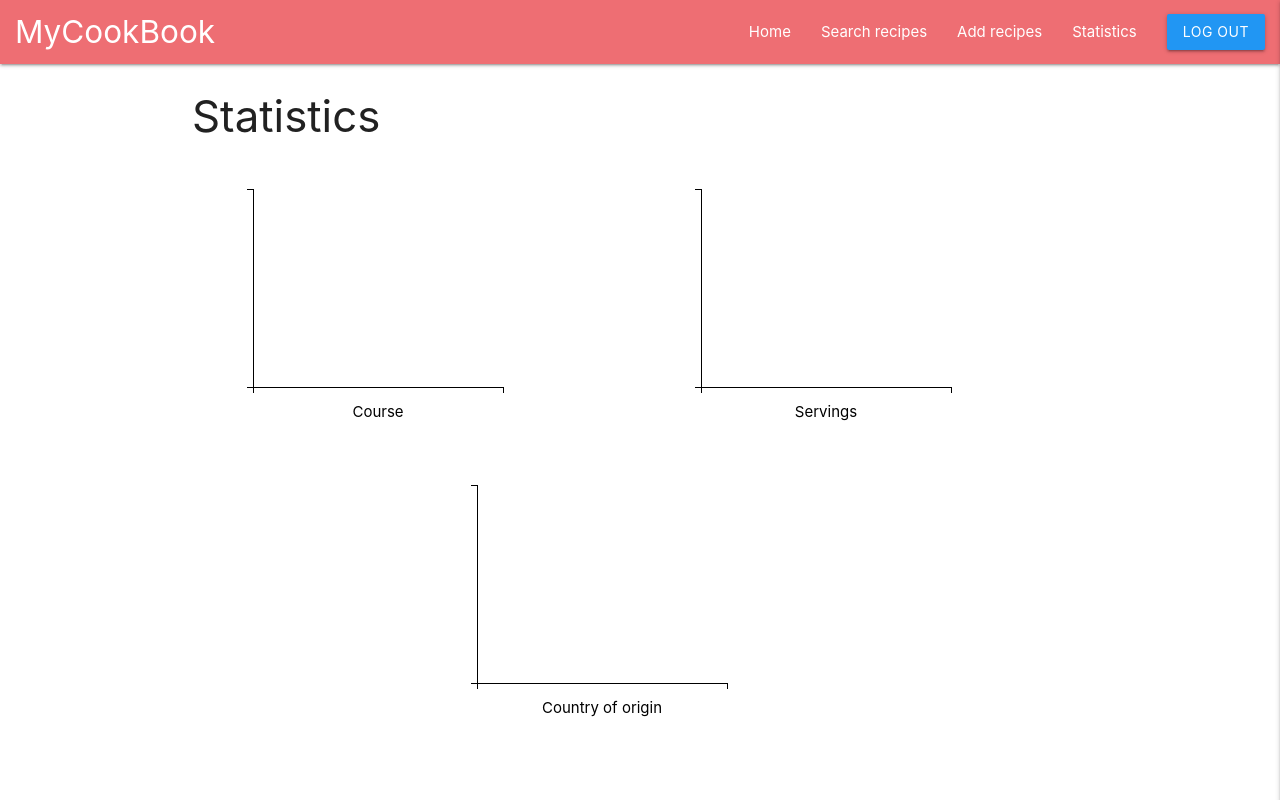
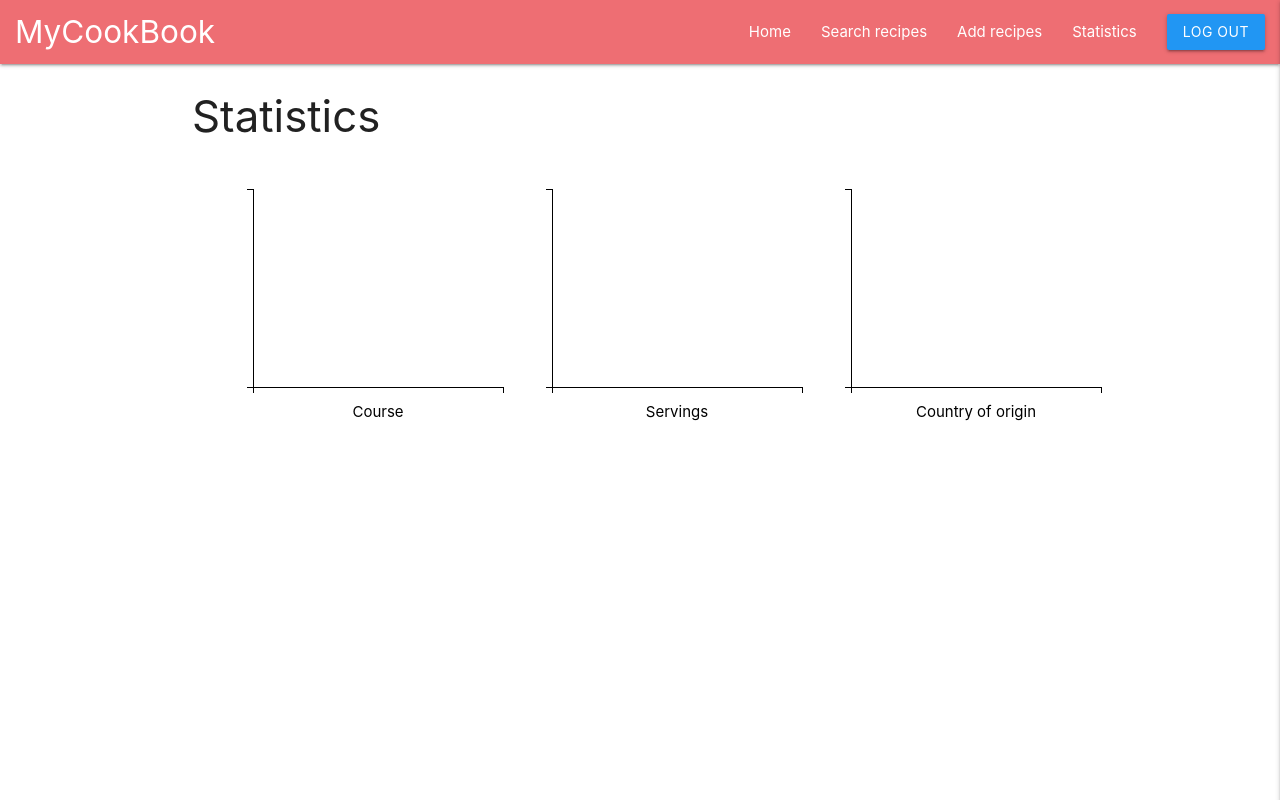
Before and after one commit to benhasselgren/data-centric-milestone, a Flask app: a page that uses templates/recipe_stats.html in a window 1280 px wide. Run offline with Flask 2, Linux system fonts and the light colour scheme; data that the repository does not hold is empty; some libraries are stand-ins or nearby versions.

Commit message:
changed graphs

```diff
--- a/static/export_recipes.csv
+++ b/static/export_recipes.csv
@@ -1,3 +1,4 @@
 Name,Description,Cookingtime,Servings,Course,CountryOfOrigin
 Spaghetti Bolognese,An italian dish,120,2,Main,Italy
-Beans on Toast,Beans,20,3,main,England
+Beans on Toast,Beans,20,3,Main,England
+Macaroni Cheese,A chessy pasta,120,7,main,America
--- a/templates/recipe_stats.html
+++ b/templates/recipe_stats.html
@@ -5,21 +5,19 @@
     <h3>Statistics</h3>
   </div>
   <div class="row">
-    <div class="col s12 m6 l6 offset-m3">
+    <div class="col s12 m6 l6 xl4 offset-m3">
       <div id="course-balance">
 
       </div>
     </div>
-    <div class="col s12 m6 l6 offset-m3">
+    <div class="col s12 m6 l6 xl4 offset-m3">
       <div id="servings-balance">
 
       </div>
     </div>
-  </div>
-</div>
-<div class="row">
-  <div class="col s12 m6 l6 offset-l3 offset-m3">
-    <div id="country-origin-balance">
+    <div class="col s12 m6 l6 xl4 offset-m3">
+      <div id="country-origin-balance">
+      </div>
     </div>
   </div>
 </div>
@@ -63,7 +61,7 @@
     .x(d3.scale.ordinal())
     .xUnits(dc.units.ordinal)
     .xAxisLabel("Course")
-    .yAxis().ticks(30);
+    .yAxis().ticks(2);
   }
 
   function show_servings_balance(ndx) {
@@ -80,7 +78,7 @@
     .x(d3.scale.ordinal())
     .xUnits(dc.units.ordinal)
     .xAxisLabel("Servings")
-    .yAxis().ticks(20);
+    .yAxis().ticks(2);
   }
 
   function show_country_origin_balance(ndx) {
@@ -97,7 +95,7 @@
     .x(d3.scale.ordinal())
     .xUnits(dc.units.ordinal)
     .xAxisLabel("Country of origin")
-    .yAxis().ticks(20);
+    .yAxis().ticks(2);
   }
 </script>
 
```
Also changed, not shown: createTables.py (deleted, +0 -8 lines).
